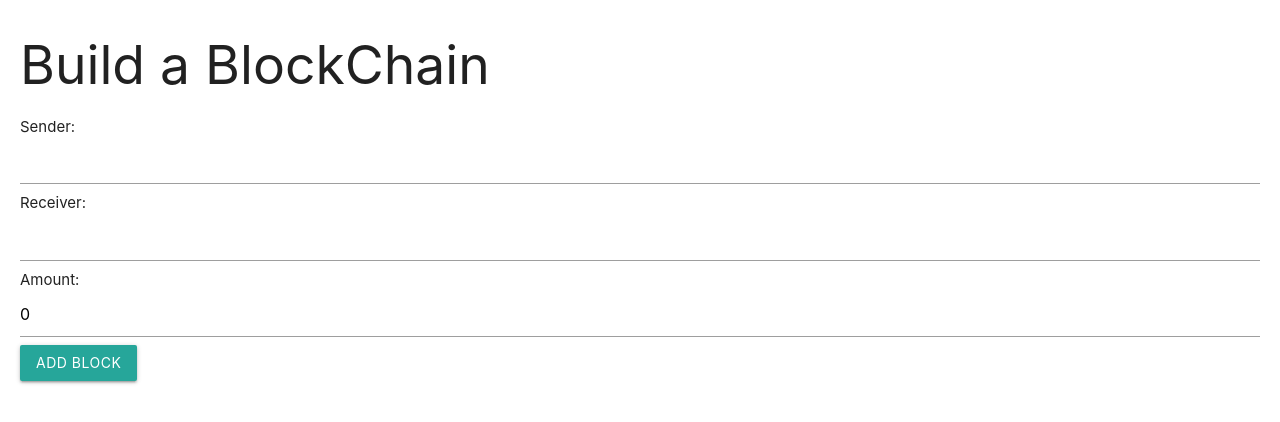
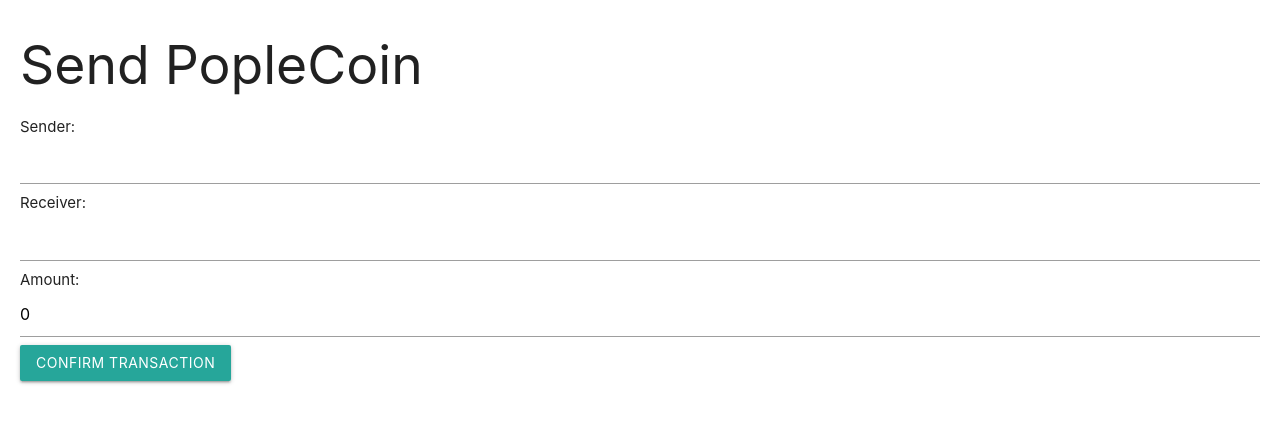
Before and after one commit to oliverpople/blockchainNode, a React (Create React App) app in the folder client/: page / in a window 1280 px wide. Shown: the top 422 px of the page. Built offline with nearby package versions, Linux system fonts and the light colour scheme; no server answers.

Commit message:
Changed text

```diff
--- a/client/src/components/Blockchain.js
+++ b/client/src/components/Blockchain.js
@@ -81,7 +81,7 @@ class Blockchain extends Component {
     let chainData = this.state.chain;
     return (
       <div>
-        <h2> Build a BlockChain </h2>
+        <h2> Send PopleCoin </h2>
         <Form getNewBlockInputData={this.getNewBlockInputData} />
         {this.renderBlocks(chainData)}
       </div>
--- a/client/src/components/Form.js
+++ b/client/src/components/Form.js
@@ -68,7 +68,7 @@ class Form extends Component {
           type="submit"
           onClick={this.handleSubmit}
         >
-          Add Block
+          Confirm Transaction
         </button>
       </form>
     );
```
